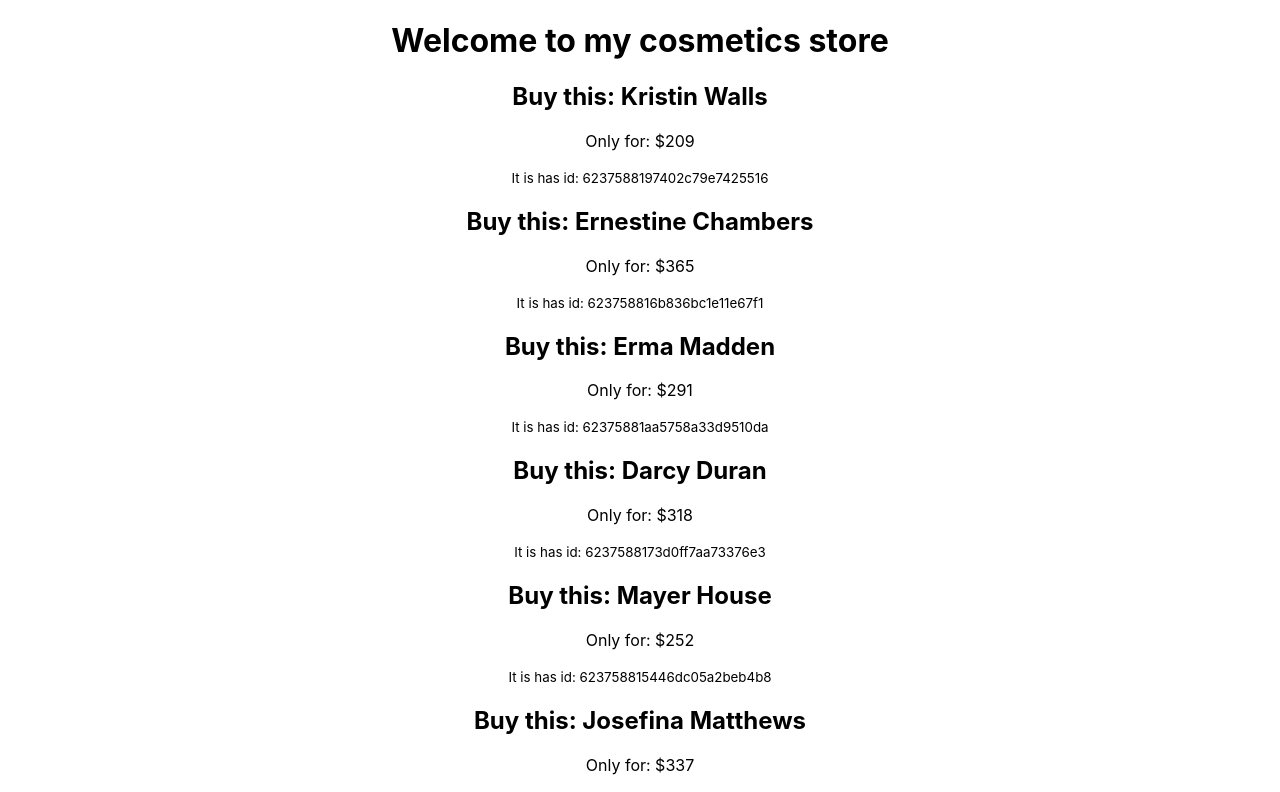
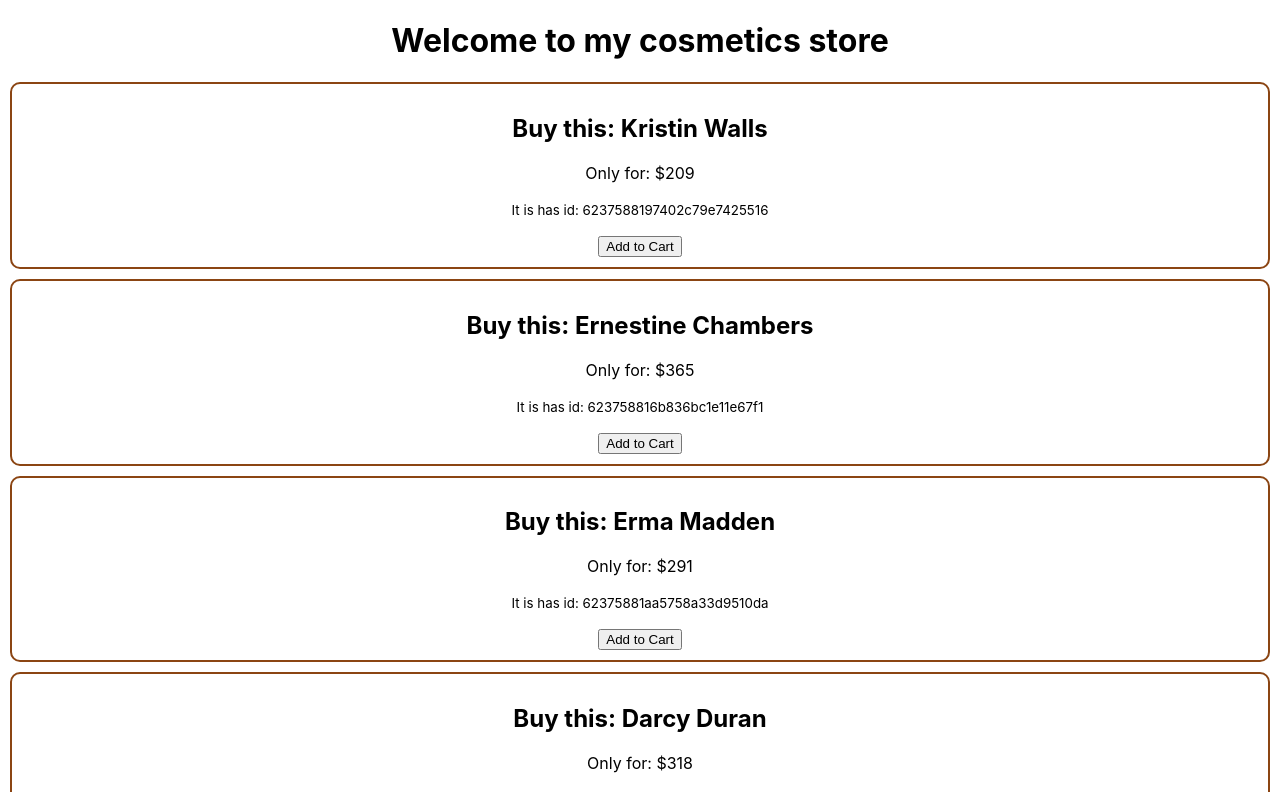
Before and after one commit to kamrul-dev/react-storage-and-handler, a React (Create React App) app: page / in a window 1280 px wide. Shown: the top 792 px of the page. Built offline with nearby package versions, Linux system fonts and the light colour scheme.

Commit message:
Create Event handler with parameters

```diff
--- /dev/null
+++ b/src/Components/Cosmetic/Cosmetic.css
@@ -0,0 +1,6 @@
+.product{
+    border: 2px solid saddlebrown;
+    margin: 10px;
+    padding: 10px;
+    border-radius: 10px;
+}
--- a/src/Components/Cosmetic/Cosmetic.js
+++ b/src/Components/Cosmetic/Cosmetic.js
@@ -1,12 +1,21 @@
 import React from 'react';
+import './Cosmetic.css'
 
 const Cosmetic = (props) => {
-    const {name, price, id} = props.cosmetic
+    const {name, price, id} = props.cosmetic;
+    const addToCart = (id) => {
+        console.log('item added', id);
+    }
+
+    /* const addToCartWithParam = () => addToCart(id);  */
+    // <button onClick={addToCartWithParam}>Add to Cart</button>
+
     return (
-        <div>
+        <div className='product'>
             <h2>Buy this: {name}</h2>
             <p>Only for: ${price}</p>
             <p><small>It is has id: {id}</small></p>
+            <button onClick={() => addToCart(id)}>Add to Cart</button>
         </div>
     );
 };
```
